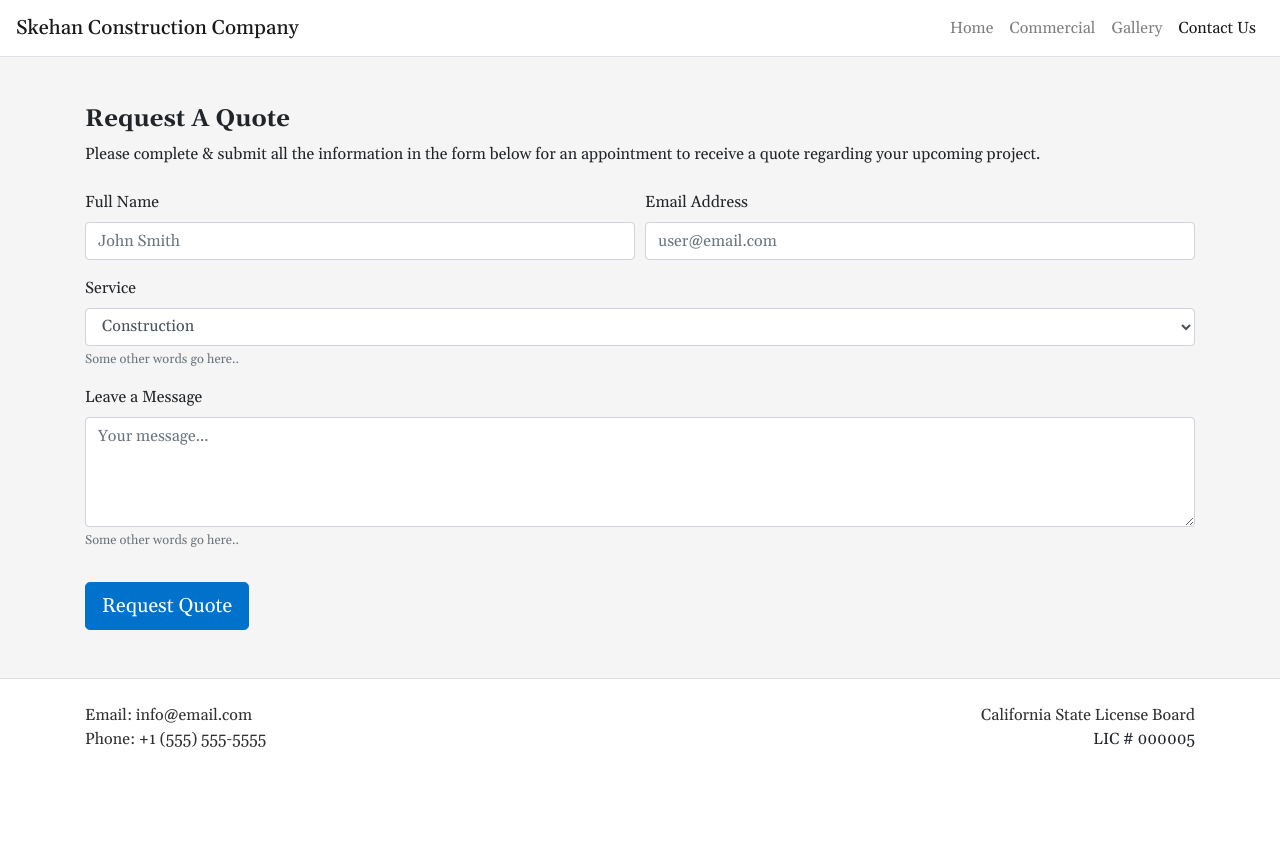
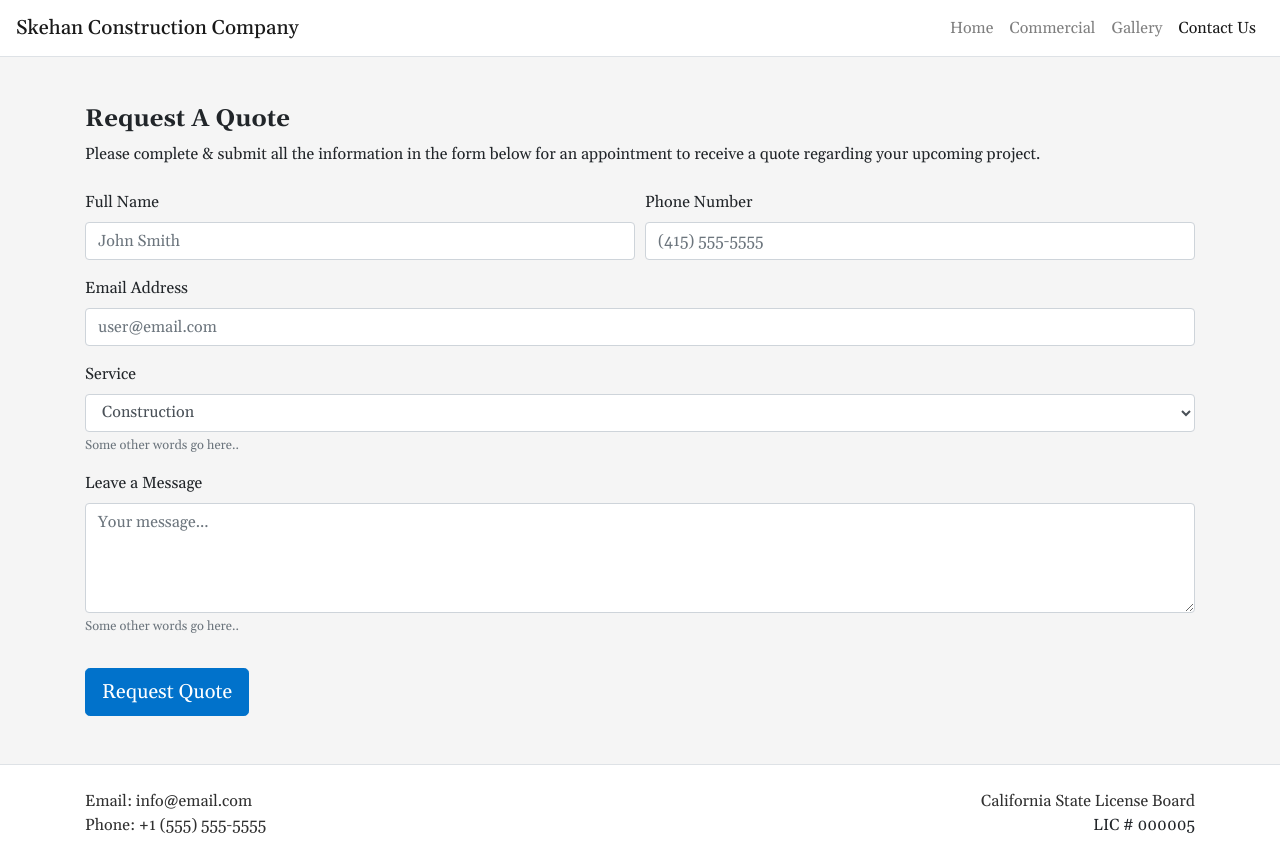
Before and after one commit to rwlo/skehan-construction-legacy, a React (Create React App) app: page /contact in a window 1280 px wide. Before the commit the page ends 800 px from the top, so only its background shows below. Built offline with nearby package versions, Linux system fonts and the light colour scheme.

Commit message:
fix netlify form handling

```diff
--- a/src/pages/ContactPage.js
+++ b/src/pages/ContactPage.js
@@ -16,7 +16,7 @@ function ContactPage(props) {
           </p>
           <Form
             name="request-quote"
-            method="POST"
+            action="POST"
             data-netlify="true"
             data-netlify-recaptcha="true"
             className="mt-4"
@@ -28,18 +28,29 @@ function ContactPage(props) {
                   type="text"
                   placeholder="John Smith"
                   name="name"
+                  required
                 />
               </Form.Group>
 
-              <Form.Group as={Col} md={6} controlId="email">
-                <Form.Label>Email Address</Form.Label>
+              <Form.Group as={Col} md={6} controlId="phone">
+                <Form.Label>Phone Number</Form.Label>
                 <Form.Control
-                  type="email"
-                  placeholder="user@email.com"
-                  name="email"
+                  type="number"
+                  placeholder="(415) 555-5555"
+                  name="phone"
                 />
               </Form.Group>
             </Form.Row>
+
+            <Form.Group controlId="email">
+              <Form.Label>Email Address</Form.Label>
+              <Form.Control
+                type="email"
+                placeholder="user@email.com"
+                name="email"
+                required
+              />
+            </Form.Group>
 
             <Form.Group controlId="service">
               <Form.Label>Service</Form.Label>
@@ -70,7 +81,7 @@ function ContactPage(props) {
 
             <div data-netlify-recaptcha="true"></div>
 
-            <Button variant="primary" size="lg" type="submit" className="mt-3">
+            <Button type="submit" variant="primary" size="lg" className="mt-3">
               Request Quote
             </Button>
           </Form>
```
